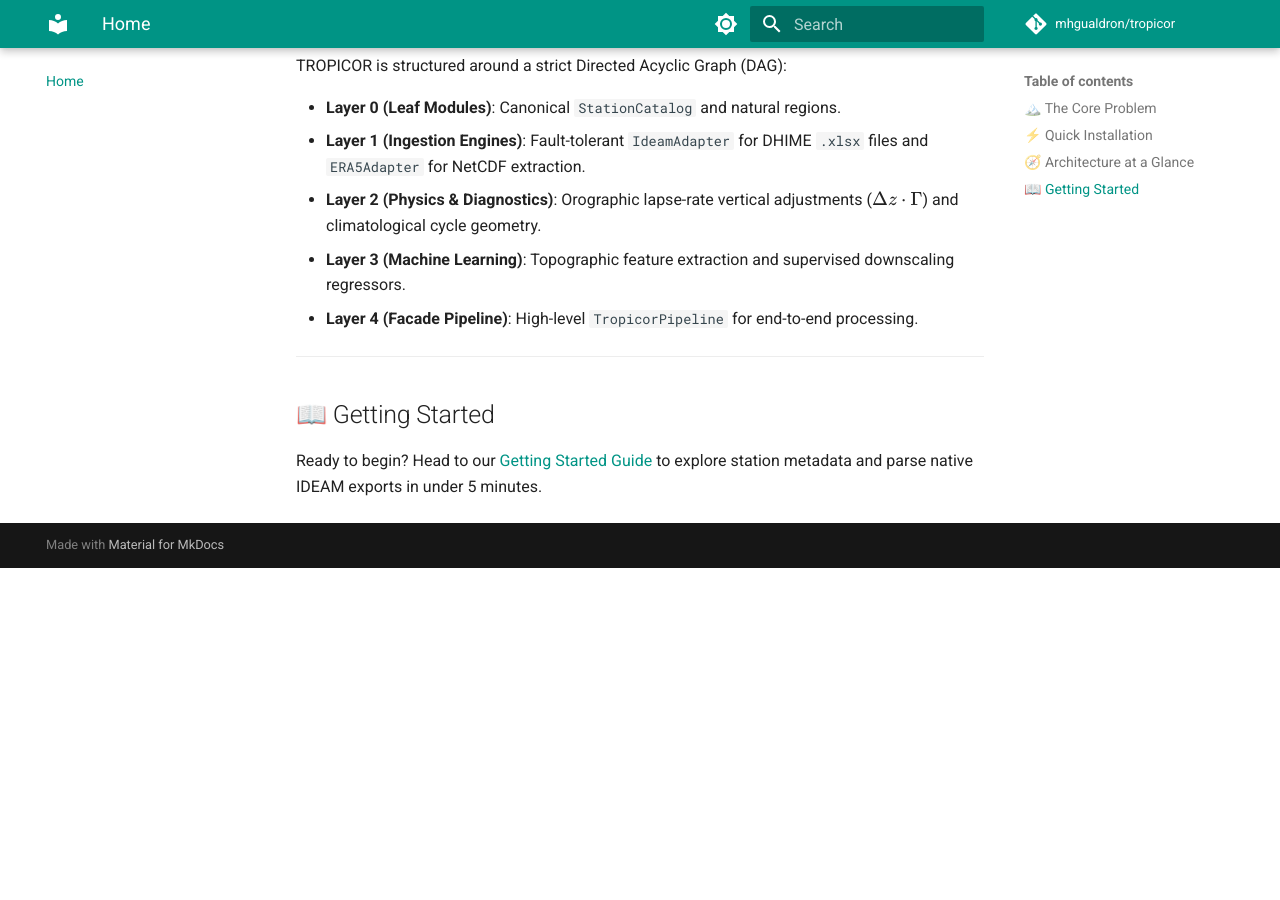
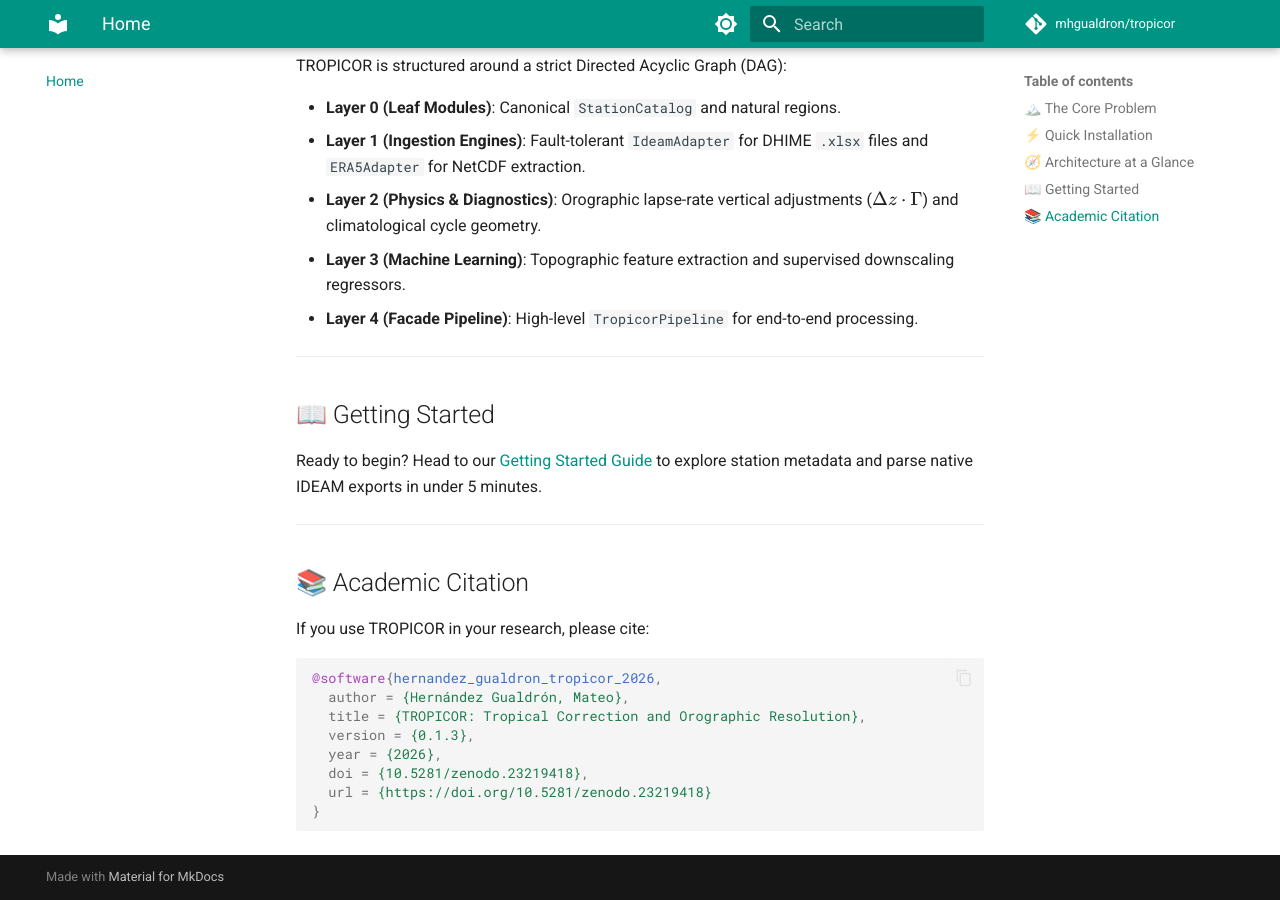
Before and after one commit to mhgualdron/tropicor, an MkDocs documentation site: the page built from docs/index.md, in a window 1280 px wide and 900 px high, scrolled down 1222 px. Built offline with MkDocs 1.6.1 and Material for MkDocs 9.7.7, drawn with Linux system fonts in a browser that asks for light colours; comment, search, counter and statistics services are not loaded; before the commit the page ends 1790 px from its top, so only the background shows below that.

Commit message:
docs: add Google Colab quickstart badge and academic citation

````diff
--- a/docs/index.md
+++ b/docs/index.md
@@ -4,6 +4,7 @@
 [![DOI](https://zenodo.org/badge/DOI/10.5281/zenodo.23219418.svg)](https://doi.org/10.5281/zenodo.23219418)
 [![License: MIT](https://img.shields.io/badge/License-MIT-yellow.svg)](https://opensource.org/licenses/MIT)
 [![Python 3.10+](https://img.shields.io/badge/python-3.10+-blue.svg)](https://www.python.org/downloads/)
+[![Open In Colab](https://colab.research.google.com/assets/colab-badge.svg)](https://colab.research.google.com/github/mhgualdron/tropicor/blob/main/notebooks/tropicor_quickstart.ipynb)
 
 **TROPICOR** is a Python framework designed for bias correction, elevation lapse-rate adjustment, and topographic machine learning downscaling of global atmospheric reanalyses (such as **ERA5**) across complex tropical orography.
 
@@ -52,3 +53,20 @@ TROPICOR is structured around a strict Directed Acyclic Graph (DAG):
 ## 📖 Getting Started
 
 Ready to begin? Head to our [Getting Started Guide](getting-started.md) to explore station metadata and parse native IDEAM exports in under 5 minutes.
+
+---
+
+## 📚 Academic Citation
+
+If you use TROPICOR in your research, please cite:
+
+```bibtex
+@software{hernandez_gualdron_tropicor_2026,
+  author = {Hernández Gualdrón, Mateo},
+  title = {TROPICOR: Tropical Correction and Orographic Resolution},
+  version = {0.1.3},
+  year = {2026},
+  doi = {10.5281/zenodo.23219418},
+  url = {https://doi.org/10.5281/zenodo.23219418}
+}
+```
````
Also changed, not shown: README.md (+3 -0 lines).
